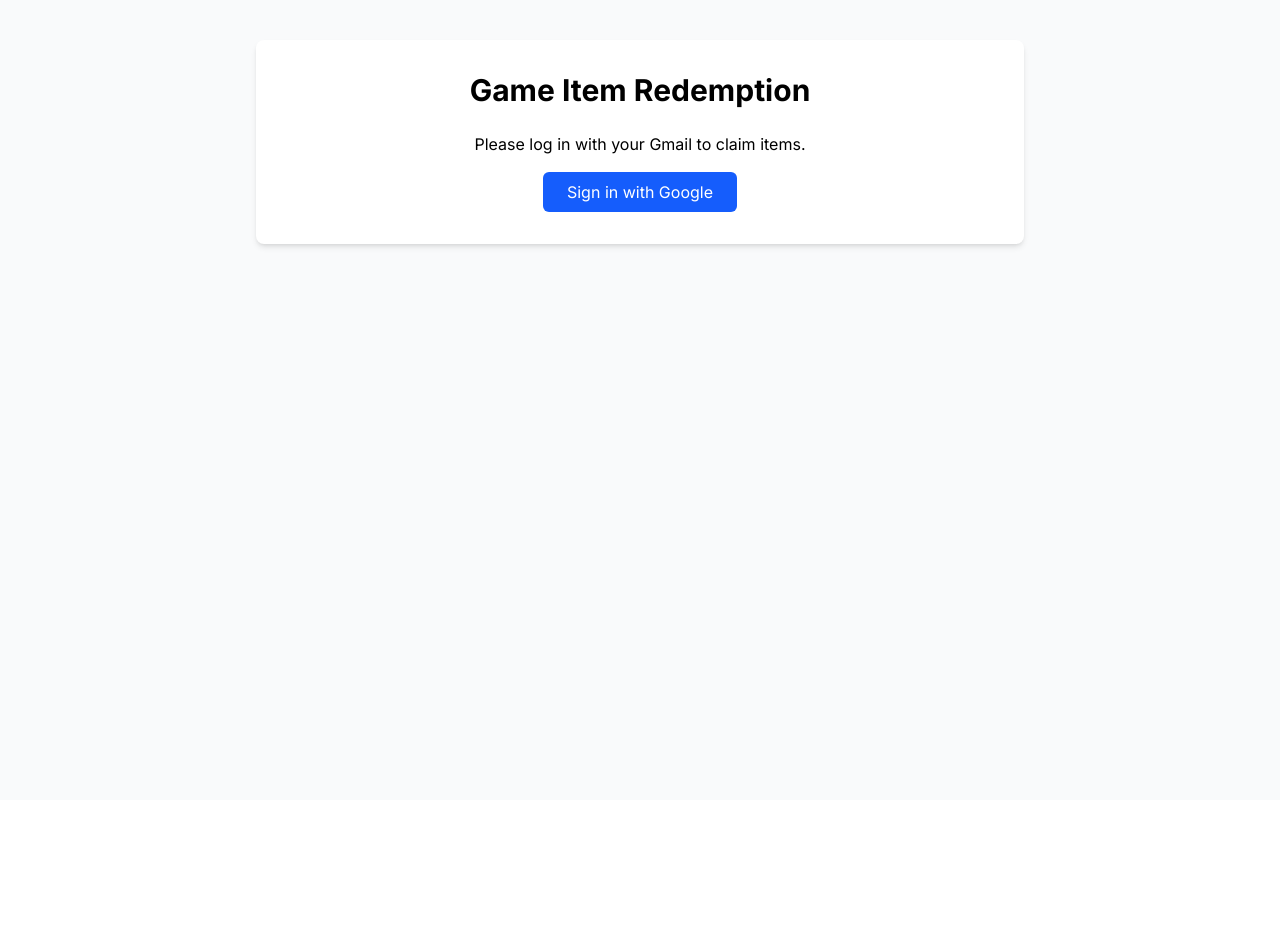
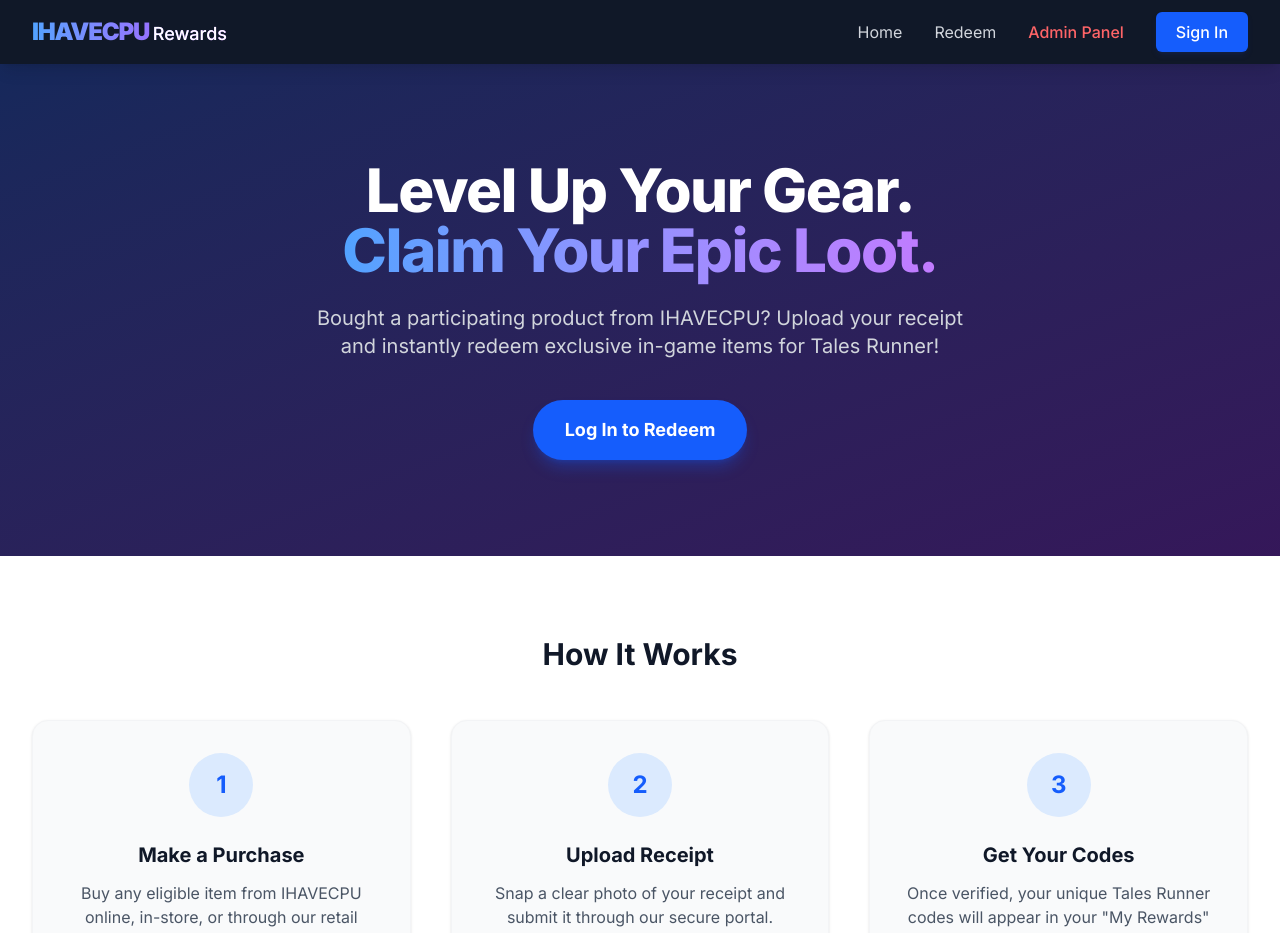
Before and after one commit to supakorni-cmyk/ihavecpu-redemption, a Next.js app: page / in a window 1280 px wide. Shown: the top 933 px of the page. Before the commit the page ends 800 px from the top, so only its background shows below. Built offline with nearby package versions, Linux system fonts and the light colour scheme; no server answers.

Commit message:
Add Style

```diff
--- a/app/layout.tsx
+++ b/app/layout.tsx
@@ -2,23 +2,33 @@
 import type { Metadata } from "next";
 import { Inter } from "next/font/google";
 import "./globals.css";
-import { Providers } from "@/components/Providers";
+import { Providers } from "@/components/Providers"; // Assuming you have this from Phase 1
+import Navbar from "@/components/Navbar"; // <-- Import the new Navbar
 
 const inter = Inter({ subsets: ["latin"] });
 
 export const metadata: Metadata = {
-  title: "Game Code Redemption",
+  title: "IHAVECPU Reward Redemption",
+  description: "Redeem your exclusive game codes here.",
 };
 
 export default function RootLayout({
   children,
-}: {
+}: Readonly<{
   children: React.ReactNode;
-}) {
+}>) {
   return (
     <html lang="en">
-      <body className={inter.className}>
-        <Providers>{children}</Providers>
+      <body className={`${inter.className} bg-gray-50 min-h-screen flex flex-col`}>
+        <Providers>
+          {/* Add the Navbar right here above children */}
+          <Navbar />
+
+          {/* The main content of your pages will render inside here */}
+          <div className="flex-grow">
+            {children}
+          </div>
+        </Providers>
       </body>
     </html>
   );
--- a/app/page.tsx
+++ b/app/page.tsx
@@ -1,57 +1,82 @@
 // app/page.tsx
 "use client";
 
-import { signIn, signOut, useSession } from "next-auth/react";
 import Link from "next/link";
+import { useSession, signIn } from "next-auth/react";
 
 export default function Home() {
   const { data: session } = useSession();
 
   return (
-    <main className="min-h-screen p-10 flex flex-col items-center bg-gray-50 text-black">
-      <div className="max-w-3xl w-full bg-white p-8 rounded-lg shadow-md text-center">
-        <h1 className="text-3xl font-bold mb-6">Game Item Redemption</h1>
+    <main className="min-h-screen bg-white">
+      {/* Hero Section */}
+      <div className="relative bg-gray-900 text-white overflow-hidden">
+        <div className="absolute inset-0 bg-gradient-to-br from-blue-900/50 to-purple-900/50 z-0 pointer-events-none" />
 
-        {!session ? (
-          <div>
-            <p className="mb-4">Please log in with your Gmail to claim items.</p>
-            <button
-              onClick={() => signIn("google")}
-              className="bg-blue-600 text-white px-6 py-2 rounded-md hover:bg-blue-700"
-            >
-              Sign in with Google
-            </button>
-          </div>
-        ) : (
-          <div>
-            <p className="mb-6">Welcome, {session.user?.email}</p>
+        <div className="relative z-10 max-w-7xl mx-auto px-4 sm:px-6 lg:px-8 py-24 text-center">
+          <h1 className="text-4xl md:text-6xl font-extrabold tracking-tight mb-6">
+            Level Up Your Gear.<br />
+            <span className="text-transparent bg-clip-text bg-gradient-to-r from-blue-400 to-purple-400">
+              Claim Your Epic Loot.
+            </span>
+          </h1>
+          <p className="mt-4 max-w-2xl text-lg md:text-xl text-gray-300 mx-auto mb-10">
+            Bought a participating product from IHAVECPU? Upload your receipt and instantly redeem exclusive in-game items for Tales Runner!
+          </p>
 
-            <h2 className="text-xl font-semibold mb-4 text-left border-b pb-2">Active Promotions</h2>
-
-            {/* Tales Runner Promo Card */}
-            <div className="border rounded-md p-4 flex justify-between items-center text-left">
-              <div>
-                <h3 className="text-lg font-bold">Tales Runner Exclusive Item</h3>
-                <p className="text-sm text-gray-600">Upload your receipt to claim.</p>
-              </div>
+          <div className="flex flex-col sm:flex-row justify-center gap-4">
+            {session ? (
               <Link href="/tales-runner">
-                <button className="bg-green-600 text-white px-4 py-2 rounded-md hover:bg-green-700">
-                  Redeem Now
+                <button className="w-full sm:w-auto px-8 py-4 text-lg font-bold rounded-full bg-blue-600 hover:bg-blue-500 transition-transform hover:scale-105 shadow-lg shadow-blue-600/30">
+                  Redeem Receipt Now
                 </button>
               </Link>
-              <Link href="/my-rewards" className="text-blue-600 underline mt-4 block">
-                Check My Reward Status
-              </Link>
-            </div>
+            ) : (
+              <button
+                onClick={() => signIn("google")}
+                className="w-full sm:w-auto px-8 py-4 text-lg font-bold rounded-full bg-blue-600 hover:bg-blue-500 transition-transform hover:scale-105 shadow-lg shadow-blue-600/30"
+              >
+                Log In to Redeem
+              </button>
+            )}
 
-            <button
-              onClick={() => signOut()}
-              className="mt-8 text-sm text-gray-500 hover:underline"
-            >
-              Log out
-            </button>
+            {session && (
+               <Link href="/my-rewards">
+               <button className="w-full sm:w-auto px-8 py-4 text-lg font-bold rounded-full bg-gray-800 hover:bg-gray-700 border border-gray-600 transition-colors">
+                 Check My Status
+               </button>
+             </Link>
+            )}
           </div>
-        )}
+        </div>
+      </div>
+
+      {/* How it Works Section */}
+      <div className="max-w-7xl mx-auto px-4 sm:px-6 lg:px-8 py-20">
+        <h2 className="text-3xl font-bold text-center text-gray-900 mb-12">How It Works</h2>
+
+        <div className="grid grid-cols-1 md:grid-cols-3 gap-10 text-center">
+          {/* Step 1 */}
+          <div className="bg-gray-50 p-8 rounded-2xl border border-gray-100 shadow-sm hover:shadow-md transition-shadow">
+            <div className="w-16 h-16 bg-blue-100 text-blue-600 rounded-full flex items-center justify-center mx-auto text-2xl font-bold mb-6">1</div>
+            <h3 className="text-xl font-bold text-gray-900 mb-3">Make a Purchase</h3>
+            <p className="text-gray-600">Buy any eligible item from IHAVECPU online, in-store, or through our retail partners.</p>
+          </div>
+
+          {/* Step 2 */}
+          <div className="bg-gray-50 p-8 rounded-2xl border border-gray-100 shadow-sm hover:shadow-md transition-shadow">
+            <div className="w-16 h-16 bg-blue-100 text-blue-600 rounded-full flex items-center justify-center mx-auto text-2xl font-bold mb-6">2</div>
+            <h3 className="text-xl font-bold text-gray-900 mb-3">Upload Receipt</h3>
+            <p className="text-gray-600">Snap a clear photo of your receipt and submit it through our secure portal.</p>
+          </div>
+
+          {/* Step 3 */}
+          <div className="bg-gray-50 p-8 rounded-2xl border border-gray-100 shadow-sm hover:shadow-md transition-shadow">
+            <div className="w-16 h-16 bg-blue-100 text-blue-600 rounded-full flex items-center justify-center mx-auto text-2xl font-bold mb-6">3</div>
+            <h3 className="text-xl font-bold text-gray-900 mb-3">Get Your Codes</h3>
+            <p className="text-gray-600">Once verified, your unique Tales Runner codes will appear in your "My Rewards" tab!</p>
+          </div>
+        </div>
       </div>
     </main>
   );
--- /dev/null
+++ b/components/Navbar.tsx
@@ -0,0 +1,95 @@
+// components/Navbar.tsx
+"use client";
+
+import Link from "next/link";
+import { useSession, signIn, signOut } from "next-auth/react";
+import { useState } from "react";
+
+export default function Navbar() {
+  const { data: session } = useSession();
+  const [isMenuOpen, setIsMenuOpen] = useState(false);
+
+  // Check if the logged-in user is the admin
+  const isAdmin = session?.user?.email === process.env.NEXT_PUBLIC_ADMIN_EMAIL;
+
+  return (
+    <nav className="bg-gray-900 text-white shadow-lg sticky top-0 z-50">
+      <div className="max-w-7xl mx-auto px-4 sm:px-6 lg:px-8">
+        <div className="flex justify-between items-center h-16">
+
+          {/* Brand / Logo */}
+          <div className="flex-shrink-0 flex items-center">
+            <Link href="/" className="text-2xl font-black tracking-tighter bg-clip-text text-transparent bg-gradient-to-r from-blue-400 to-purple-500">
+              IHAVECPU <span className="text-white text-lg font-medium tracking-normal">Rewards</span>
+            </Link>
+          </div>
+
+          {/* Desktop Navigation */}
+          <div className="hidden md:flex items-center space-x-8">
+            <Link href="/" className="text-gray-300 hover:text-white transition-colors">Home</Link>
+            <Link href="/tales-runner" className="text-gray-300 hover:text-white transition-colors">Redeem</Link>
+
+            {session && (
+              <Link href="/my-rewards" className="text-gray-300 hover:text-white transition-colors">My Rewards</Link>
+            )}
+
+            {isAdmin && (
+              <Link href="/admin" className="text-red-400 hover:text-red-300 font-medium transition-colors">Admin Panel</Link>
+            )}
+
+            {/* Auth Button */}
+            {session ? (
+              <div className="flex items-center space-x-4 ml-4 border-l border-gray-700 pl-4">
+                <img src={session.user?.image || "/default-avatar.png"} alt="avatar" className="w-8 h-8 rounded-full border border-gray-600" />
+                <button
+                  onClick={() => signOut()}
+                  className="bg-gray-800 hover:bg-gray-700 text-sm px-4 py-2 rounded-md transition-colors border border-gray-700"
+                >
+                  Log Out
+                </button>
+              </div>
+            ) : (
+              <button
+                onClick={() => signIn("google")}
+                className="bg-blue-600 hover:bg-blue-500 text-white px-5 py-2 rounded-md font-medium transition-colors shadow-md shadow-blue-900/20"
+              >
+                Sign In
+              </button>
+            )}
+          </div>
+
+          {/* Mobile Menu Button */}
+          <div className="md:hidden flex items-center">
+            <button onClick={() => setIsMenuOpen(!isMenuOpen)} className="text-gray-300 hover:text-white focus:outline-none">
+              <svg className="h-6 w-6" fill="none" viewBox="0 0 24 24" stroke="currentColor">
+                {isMenuOpen ? (
+                  <path strokeLinecap="round" strokeLinejoin="round" strokeWidth={2} d="M6 18L18 6M6 6l12 12" />
+                ) : (
+                  <path strokeLinecap="round" strokeLinejoin="round" strokeWidth={2} d="M4 6h16M4 12h16M4 18h16" />
+                )}
+              </svg>
+            </button>
+          </div>
+        </div>
+      </div>
+
+      {/* Mobile Menu Dropdown */}
+      {isMenuOpen && (
+        <div className="md:hidden bg-gray-800 border-t border-gray-700">
+          <div className="px-2 pt-2 pb-3 space-y-1 sm:px-3">
+            <Link href="/" className="block px-3 py-2 rounded-md text-base font-medium text-gray-300 hover:text-white hover:bg-gray-700">Home</Link>
+            <Link href="/tales-runner" className="block px-3 py-2 rounded-md text-base font-medium text-gray-300 hover:text-white hover:bg-gray-700">Redeem</Link>
+            {session && <Link href="/my-rewards" className="block px-3 py-2 rounded-md text-base font-medium text-gray-300 hover:text-white hover:bg-gray-700">My Rewards</Link>}
+            {isAdmin && <Link href="/admin" className="block px-3 py-2 rounded-md text-base font-medium text-red-400 hover:bg-gray-700">Admin Panel</Link>}
+
+            {session ? (
+              <button onClick={() => signOut()} className="w-full text-left mt-4 block px-3 py-2 rounded-md text-base font-medium text-gray-300 hover:text-white hover:bg-gray-700">Log Out</button>
+            ) : (
+              <button onClick={() => signIn("google")} className="w-full text-left mt-4 block px-3 py-2 rounded-md text-base font-medium text-blue-400 hover:bg-gray-700">Sign In with Google</button>
+            )}
+          </div>
+        </div>
+      )}
+    </nav>
+  );
+}
```
Also changed, not shown: app/my-rewards/page.tsx (renamed from app/my-reward/page.tsx).
